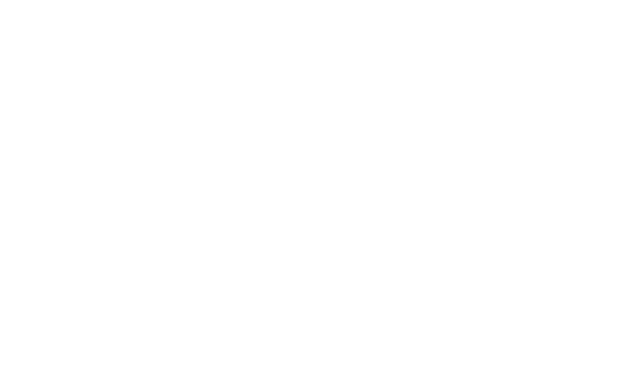
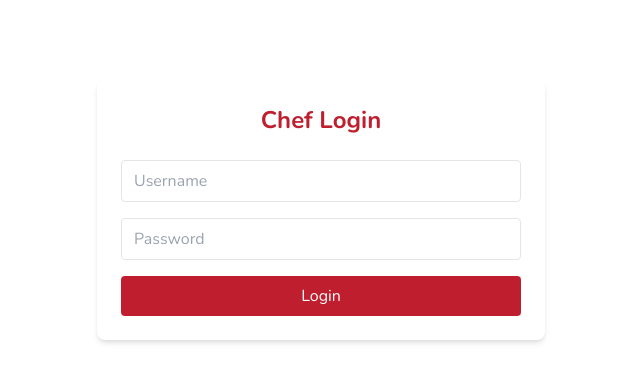
Before and after one commit to ktering/frontend, a React (Vite) app: page /chef/login in a window 1280 px wide. Before the commit this address had no page. Shown: the top 382 px of the page, without its empty margins (319-959 px from the left). Built offline with nearby package versions, Linux system fonts and the light colour scheme.

Commit message:
added chef login

```diff
--- a/config.js
+++ b/config.js
@@ -1,2 +1,3 @@
 // src/api/config.js
-export const API_BASE = import.meta.env.VITE_BACKEND_URL;
+// export const API_BASE = "http://localhost:5000" || import.meta.env.VITE_BACKEND_URL;
+export const API_BASE = "http://localhost:5000";
--- a/src/App.jsx
+++ b/src/App.jsx
@@ -21,7 +21,9 @@
 import EditChefForm from './pages/admin/EditChefForm';
 import AdminChefProfile from './pages/admin/ChefProfile';
 import AdminLogin from './pages/admin/AdminLogin';
-
+// Chef imports
+import Login from './pages/chef/Login';
+import ChefDashboard from './pages/chef/ChefDashboard';
 function App() {
   return (
     <div>
@@ -44,6 +46,10 @@
               />
             <Route path="/success" element={<Success />} />
             <Route path="/cancel" element={<Cancel />} />
+            {/* chef */}
+            <Route path="/chef/login" element={<Login />} />
+            <Route
+              path="/chef-dashboard"  element={<ChefDashboard/>}/>
             {/* admin */}
             {/* Admin Login */}
             <Route path="/supervised/login" element={<AdminLogin />} />
--- /dev/null
+++ b/src/api/chefAuth.js
@@ -0,0 +1,24 @@
+import { API_BASE } from "../../config";
+
+export async function loginChef(username, password) {
+  try {
+    const res = await fetch(`${API_BASE}/api/chefs/login`, {
+      method: 'POST',
+      headers: { 'Content-Type': 'application/json' },
+      body: JSON.stringify({ username, password }),
+    });
+
+    const data = await res.json();
+
+    if (!res.ok) {
+      throw new Error(data.message || "Login failed");
+    }
+
+    // Save token here if you want automatic storage
+    localStorage.setItem("token", data.token);
+
+    return data;
+  } catch (err) {
+    throw err;
+  }
+}
--- a/src/components/admin/ChefForm.jsx
+++ b/src/components/admin/ChefForm.jsx
@@ -7,6 +7,8 @@
 export default function ChefForm({ initialData = null, isEdit = false }) {
   const [form, setForm] = useState({
     name: "",
+    username: "",
+    password: "",
     bio: "",
     ethnicity: "",
     experienceUnit: "",
@@ -26,12 +28,15 @@
   const [preview, setPreview] = useState(null);
   const [modal, setModal] = useState({ success: false, error: "" });
   const navigate = useNavigate();
+  const [showPassword, setShowPassword] = useState(false);
 
   // Populate form and specialties when editing
   useEffect(() => {
     if (isEdit && initialData) {
       setForm({
         name: initialData.name || "",
+        username: initialData.username || "",
+        password: "", // Password should not be pre-filled for security
         bio: initialData.bio || "",
         ethnicity: initialData.ethnicity || "",
         experienceUnit: initialData.experienceUnit || "",
@@ -126,6 +131,44 @@
                 className="w-full border rounded px-3 py-2"
               />
             </div>
+
+            {/* Username */}
+            <div>
+              <label className="font-semibold block mb-1">Username *</label>
+              <input
+                name="username"
+                required
+                value={form.username}
+                onChange={handleChange}
+                className="w-full border rounded px-3 py-2"
+              />
+            </div>
+
+            {/* Password */}
+            <div>
+              <label className="font-semibold block mb-1">
+                Password {isEdit && <span className="text-sm text-gray-500">(Leave blank to keep current)</span>}
+              </label>
+             <input
+  type={showPassword ? "text" : "password"}
+  name="password"
+  value={form.password}
+  onChange={handleChange}
+  className="w-full border rounded px-3 py-2"
+  placeholder={isEdit ? "••••••••" : ""}
+  {...(!isEdit && { required: true })}
+/>
+<label className="flex items-center gap-2 mt-1">
+  <input
+    type="checkbox"
+    checked={showPassword}
+    onChange={() => setShowPassword(!showPassword)}
+  />
+  Show password
+</label>
+            </div>
+
+
 
             {/* Bio */}
             <div>
--- /dev/null
+++ b/src/pages/chef/ChefDashboard.jsx
@@ -0,0 +1,16 @@
+import React from "react";
+
+export default function ChefDashboard() {
+  const chefName = localStorage.getItem("chefName") || "Chef";
+
+  return (
+    <div className="font-nunito max-w-lg mx-auto mt-20 p-6 bg-white rounded-lg shadow-md text-center">
+      <h1 className="text-3xl font-bold text-primary mb-4">
+        Welcome, {chefName} 👨‍🍳
+      </h1>
+      <p className="text-gray-600">
+        This is your dashboard. We'll add stats, orders, and profile settings tomorrow!
+      </p>
+    </div>
+  );
+}
--- /dev/null
+++ b/src/pages/chef/Login.jsx
@@ -0,0 +1,59 @@
+import React, { useState } from 'react';
+import { loginChef } from '../../api/chefAuth';
+import { useNavigate } from "react-router-dom";
+
+
+export default function Login() {
+  const [username, setUsername] = useState('');
+  const [password, setPassword] = useState('');
+  const [message, setMessage] = useState('');
+  const navigate = useNavigate();
+
+  const handleSubmit = async (e) => {
+    e.preventDefault();
+    try {
+      const data = await loginChef(username, password);
+
+      // Save chef name for dashboard
+      localStorage.setItem("chefName", data.chef.name);
+
+      // Show message and redirect
+      setMessage(`Welcome, ${data.chef.name}!`);
+      setTimeout(() => navigate("/chef-dashboard"), 1000);
+
+    } catch (err) {
+      setMessage(err.message || "Server error");
+    }
+  };
+
+  return (
+    <div className="font-nunito max-w-md mx-auto p-6 mt-20 bg-white rounded-lg shadow-md">
+      <h2 className="text-2xl font-bold text-primary mb-6 text-center">Chef Login</h2>
+      <form onSubmit={handleSubmit} className="space-y-4">
+        <input
+          type="text"
+          placeholder="Username"
+          value={username}
+          onChange={e => setUsername(e.target.value)}
+          required
+          className="w-full border border-gray-200 rounded px-3 py-2 focus:outline-none focus:ring-2 focus:ring-primary"
+        />
+        <input
+          type="password"
+          placeholder="Password"
+          value={password}
+          onChange={e => setPassword(e.target.value)}
+          required
+          className="w-full border border-gray-200 rounded px-3 py-2 focus:outline-none focus:ring-2 focus:ring-primary"
+        />
+        <button
+          type="submit"
+          className="w-full bg-primary text-white py-2 rounded hover:bg-primary/90 transition"
+        >
+          Login
+        </button>
+      </form>
+      {message && <p className="mt-4 text-center text-black">{message}</p>}
+    </div>
+  );
+}
```
